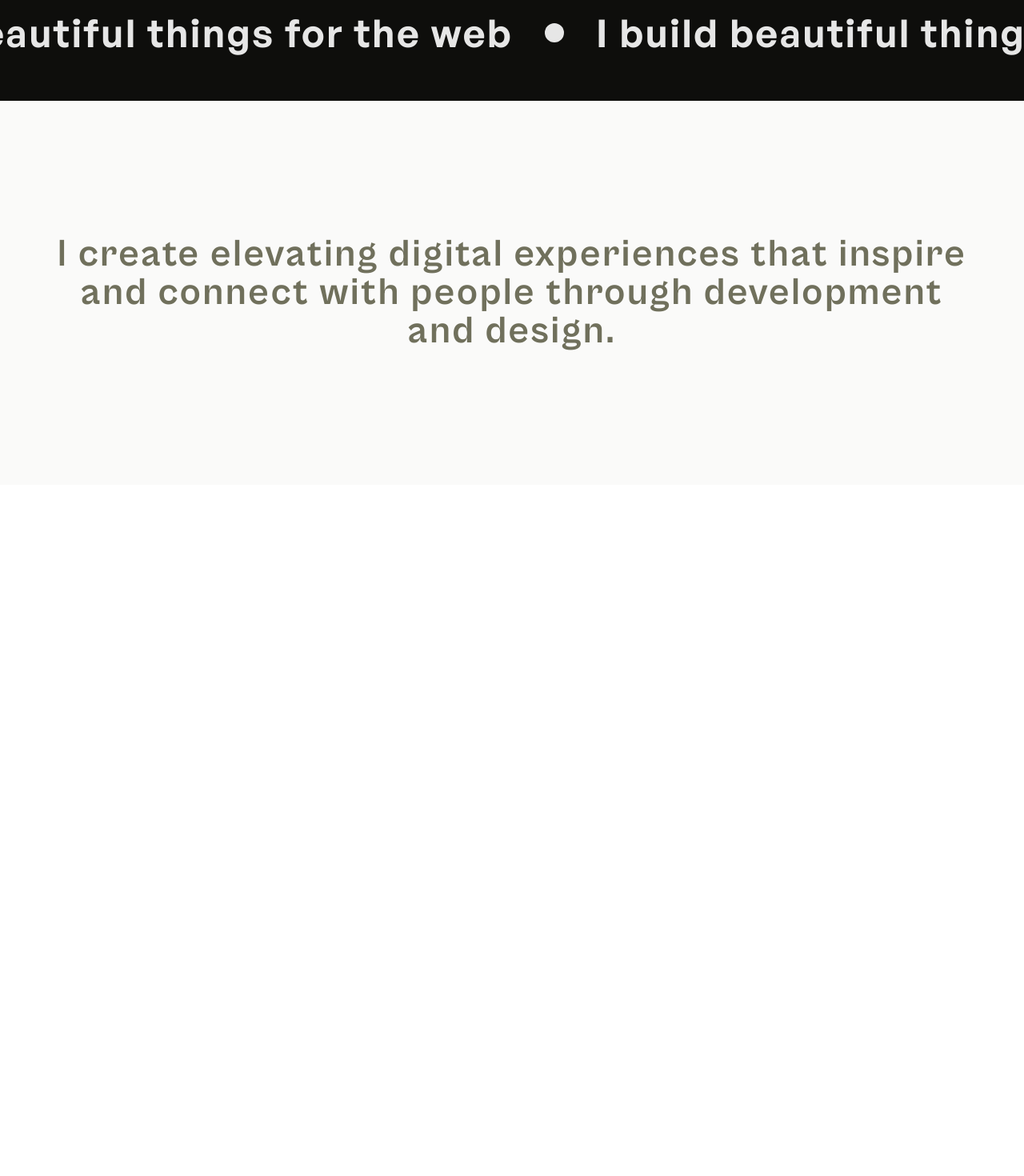
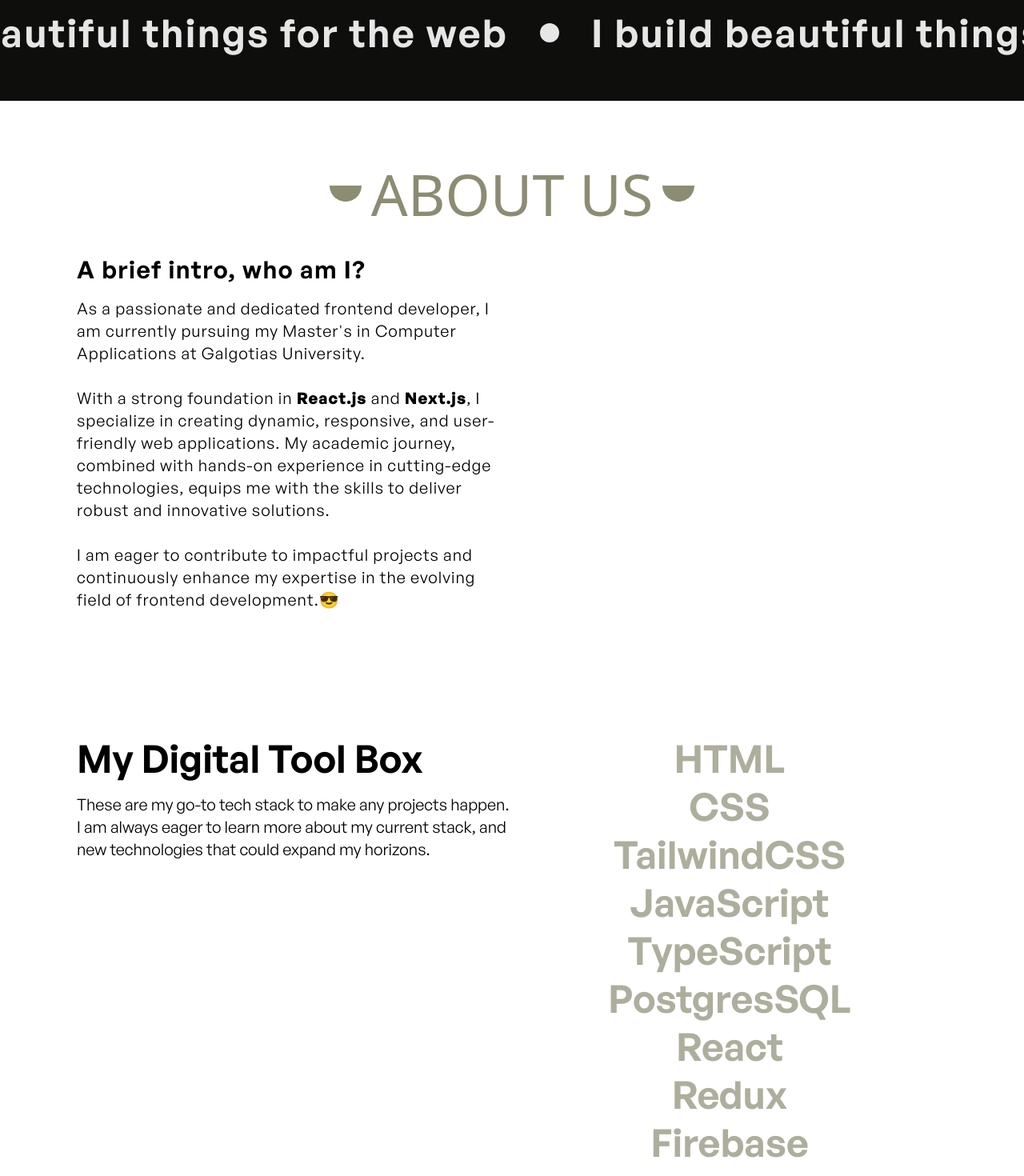
Before and after one commit to Utkarshrajmishra/Portfolio, a React (Vite) app: page / in a window 1280 px wide. Shown: the part 840-2310 px from the top of the page at 80% size. Before the commit the page ends 1446 px from the top, so only its background shows below. Built offline with nearby package versions, Linux system fonts and the light colour scheme.

Commit message:
Add: About & Skill Component

```diff
--- /dev/null
+++ b/src/components/About.jsx
@@ -0,0 +1,42 @@
+import { useEffect, useRef } from 'react';
+import { ScrollTrigger } from 'gsap/all';
+import { gsap } from 'gsap';
+import headingSVG from '../assets/images/Vector.svg'; // Import the SVG as a URL
+
+const About = () => {
+  return (
+    <section className="h-fit md:px-24 px-4 py-20">
+      <div className="flex w-full gap-3  justify-center items-bottom">
+        <img src={headingSVG} alt="Heading" width={40} height={40}/>{' '}
+        <h2 className="w-fit text-4xl md:text-7xl sm:text-heading-2 font-medium uppercase text-secondary-600">
+          About Us
+        </h2>
+        <img src={headingSVG} alt="Heading" width={40} height={40}/>{' '}
+      </div>
+      <div>
+        <div className="top-full mt-10 md:w-[50%] w-full space-y-4 2xl:space-y-10 font-general">
+          <h3 className="text-heading-3 tracking-wider text-3xl font-semibold leading-tight">
+            A brief intro, who am I?
+          </h3>
+          <p className="text-xl tracking-wider">
+            As a passionate and dedicated frontend developer, I am currently
+            pursuing my Master's in Computer Applications at Galgotias
+            University.
+            <br /> <br />
+            With a strong foundation in <strong>React.js</strong> and{' '}
+            <strong>Next.js</strong>, I specialize in creating dynamic,
+            responsive, and user-friendly web applications. My academic journey,
+            combined with hands-on experience in cutting-edge technologies,
+            equips me with the skills to deliver robust and innovative
+            solutions.
+            <br /> <br />I am eager to contribute to impactful projects and
+            continuously enhance my expertise in the evolving field of frontend
+            development.😎
+          </p>
+        </div>
+      </div>
+    </section>
+  );
+};
+
+export default About;
--- a/src/components/NavBar.jsx
+++ b/src/components/NavBar.jsx
@@ -2,7 +2,7 @@ import { NavLinks } from '../constants/NavLinks';
 
 const NavBar = ({navRef}) => {
   return (
-    <section ref={navRef} className="flex md:px-16 px-4 items-center py-5 justify-between">
+    <section ref={navRef} className="flex md:px-24 px-4 items-center py-5 justify-between">
       <h5 className="font-grotesk font-black text-3xl text-accent-400">
         utkarsh
       </h5>
--- /dev/null
+++ b/src/components/Projects.jsx
@@ -0,0 +1,8 @@
+
+const Project=()=>{
+    return(
+        <h1>Hey</h1>
+    )
+}
+
+export default Project;
--- /dev/null
+++ b/src/components/Skill.jsx
@@ -0,0 +1,34 @@
+import { SkillSet } from '../constants/SkillSet';
+
+const Skill = () => {
+  return (
+    <>
+      <section className="py-20 md:px-24 px-4">
+        <div className="flex flex-col md:flex-row">
+          <div className="flex-1 flex flex-col gap-5 font-general md:w-[50%]">
+            <h3 className="text-3xl md:text-5xl font-semibold">
+              My Digital Tool Box
+            </h3>
+            <p className="text-lg md:text-xl">
+              These are my go-to tech stack to make any projects happen. I am
+              always eager to learn more about my current stack, and new
+              technologies that could expand my horizons.
+            </p>
+          </div>
+          <div className="flex-1 flex flex-col gap-3 items-center md:w-[50%] text-left">
+            {SkillSet?.map((items) => (
+              <p
+                key={items.id}
+                className="text-secondary-500 text-left font-general text-2xl md:text-5xl font-semibold"
+              >
+                {items.title}
+              </p>
+            ))}
+          </div>
+        </div>
+      </section>
+    </>
+  );
+};
+
+export default Skill;
--- /dev/null
+++ b/src/constants/SkillSet.js
@@ -0,0 +1,38 @@
+export const SkillSet = [
+  {
+    id: 0,
+    title: 'HTML',
+  },
+  {
+    id: 1,
+    title: 'CSS',
+  },
+  {
+    id: 2,
+    title: 'TailwindCSS',
+  },
+  {
+    id: 3,
+    title: 'JavaScript',
+  },
+  {
+    id: 4,
+    title: 'TypeScript',
+  },
+  {
+    id: 5,
+    title: 'PostgresSQL',
+  },
+  {
+    id: 6,
+    title: 'React',
+  },
+  {
+    id: 7,
+    title: 'Redux',
+  },
+  {
+    id: 8,
+    title: 'Firebase',
+  },
+];
--- a/src/pages/Home.jsx
+++ b/src/pages/Home.jsx
@@ -1,7 +1,8 @@
 import MarqueeComp from '../components/Marquee';
 import NavBar from '../components/NavBar';
 import Hero from '../components/Hero';
-import Role from '../components/Role';
+import Skill from '../components/Skill';
+import About from '../components/About';
 import { ScrollTrigger } from 'gsap/ScrollTrigger';
 import { useEffect, useRef, useState } from 'react';
 import gsap from 'gsap';
@@ -12,13 +13,12 @@ const Home = () => {
   const heroRef = useRef(null);
   const textRefs = useRef([]);
   const navRef = useRef(null);
-  const roleRef = useRef(null);
+
 
   useEffect(() => {
     const heroElement = heroRef.current;
     const textElements = textRefs.current;
     const navElement = navRef.current;
-    const roleElement = roleRef.current;
 
     gsap.fromTo(
       heroElement,
@@ -38,21 +38,7 @@ const Home = () => {
       { y: 0, opacity: 1, duration: 1, stagger: 0.3, ease: 'power3.in' }
     );
 
-    gsap.fromTo(
-      roleElement,
-      { opacity:0, x:100 },
-      {
 
-        opacity:1,
-        x:0,
-        duration: 1,
-        scrollTrigger: {
-          trigger: roleElement,
-          start: 'top 80%',
-          toggleActions: 'play none none none',
-        },
-      }
-    );
   }, []);
 
   return (
@@ -61,7 +47,8 @@ const Home = () => {
         <NavBar navRef={navRef} />
         <Hero heroRef={heroRef} textRefs={textRefs} />
         <MarqueeComp />
-        <Role roleRef={roleRef} />
+        <About/>
+        <Skill/>
       </div>
     </>
   );
```
Also changed, not shown: src/components/Role.jsx (+6 -5 lines), src/constants/NavLinks.js (+5 -4 lines), src/assets/images/Vector.svg (added), src/assets/images/img.jpg (deleted), src/components/Project.jsx (added).
